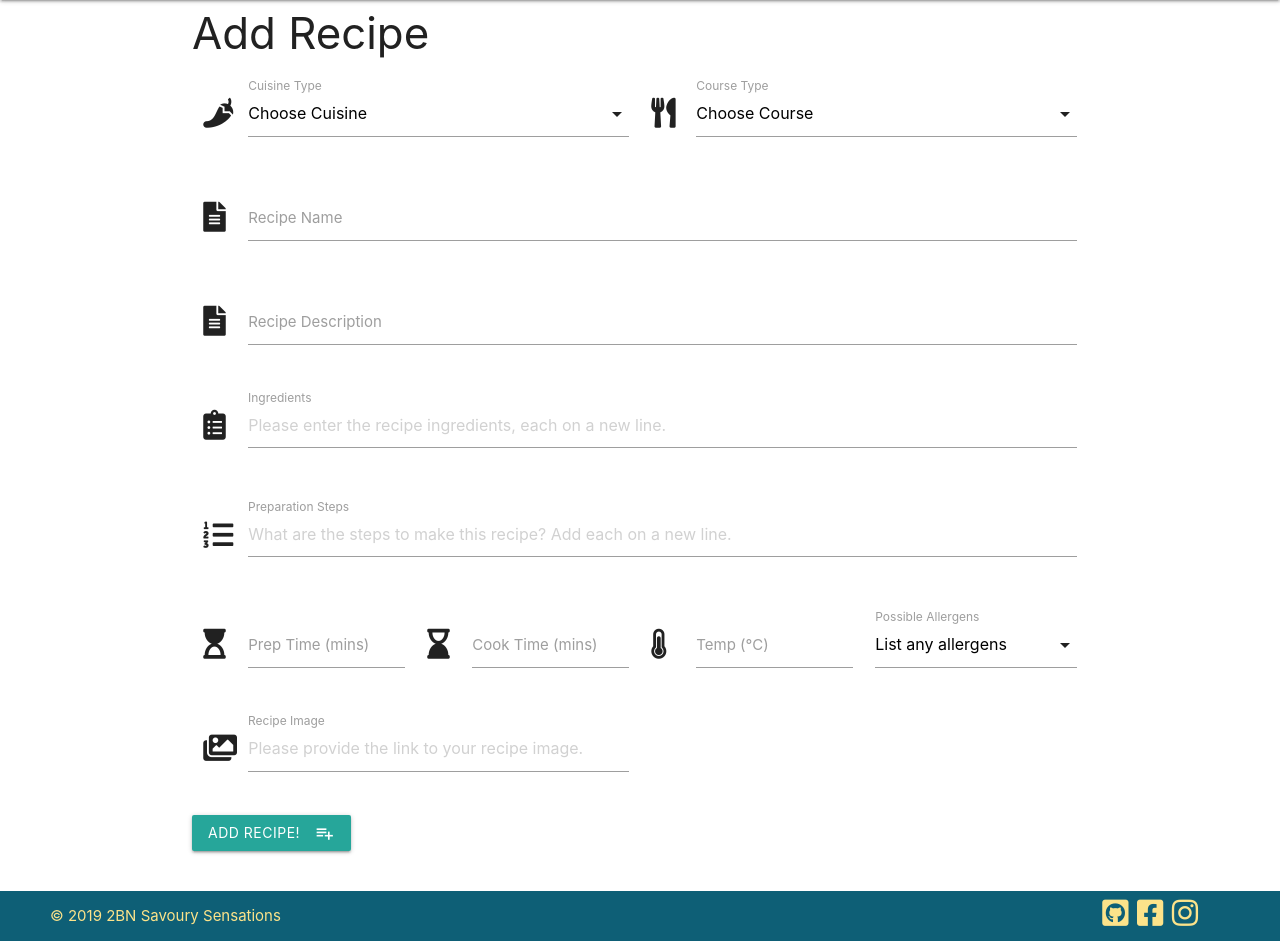
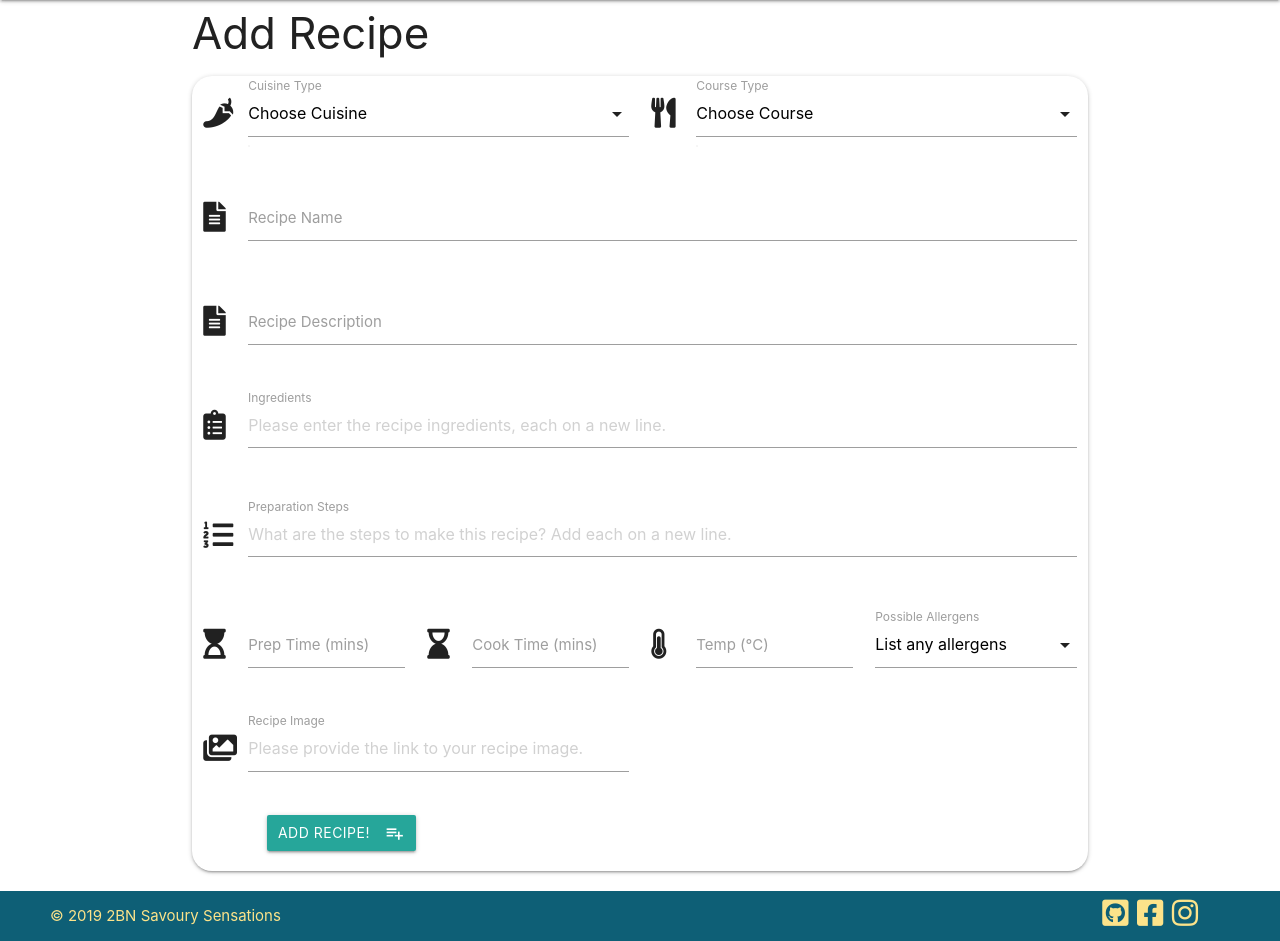
Before and after one commit to 10xOXR/2BN_Savoury_Sensations, a Flask app: page /add_recipe in a window 1280 px wide. Shown: the part 64-1005 px from the top of the page. Run offline with Flask 2, Linux system fonts and the light colour scheme; data that the repository does not hold is empty; some libraries are stand-ins or nearby versions.

Commit message:
Add favourite fuctionality and minor styling changes
Added the function for users to add recipes to their favouites
and have this updated in their user record in MongoDB. Minor
styling chnaged to recipe cards.

```diff
--- a/app.py
+++ b/app.py
@@ -43,7 +43,7 @@ def dropdowns(list1, list2, list3):
 
 # Routes
 
-# User Sign-up
+# User Sign-up Page
 @app.route("/signup", methods=["GET", "POST"])
 def signup():
         if request.method == "POST":
@@ -78,7 +78,7 @@ def signup():
 
         return render_template("signup.html")
 
-#User Login
+#User Login Page
 @app.route("/login", methods=["GET", "POST"])
 def login():
         if request.method == "POST":
@@ -101,7 +101,9 @@ def login():
 def profile(username):
         user_img = coll_users.find_one({"username_lower": username})["user_img"]
         user = coll_users.find_one({"username_lower": username})["username"]
-        return render_template("profile.html", image = user_img, username = user)
+        favs = coll_users.find_one({"username_lower": username})["user_favs"]
+        fav_rec = coll_recipes.find({"_id": { "$in" : favs}})
+        return render_template("profile.html", image = user_img, username = user, favs = fav_rec)
 
 # User Logout
 @app.route("/logout")
@@ -109,6 +111,8 @@ def logout():
         session.pop("user")
         return redirect(url_for("show_recipes"))
 
+
+# Show All Recipes Page
 @app.route("/")
 @app.route("/show_recipes/skip:<skip>")
 def show_recipes(skip = 0):
@@ -131,6 +135,7 @@ def show_recipes(skip = 0):
         return render_template("showrecipes.html", recipes = sort, total_recipes = total_recipes, count = count, skip = int(skip),
                                 skips = skips)
 
+# Add Recipe Page
 @app.route("/add_recipe")
 def add_recipe():
         cuisine = []
@@ -139,6 +144,7 @@ def add_recipe():
         dropdowns(cuisine, course, allergens)
         return render_template("addrecipe.html", cuisine = sorted(cuisine), course = course, allergens = allergens)
 
+# Add Recipe - Insert Recipe Function
 @app.route("/insert_recipe", methods=["POST"])
 def insert_recipe():
         author = coll_users.find_one({"username_lower": session["user"]})["_id"]
@@ -157,19 +163,32 @@ def insert_recipe():
                 "allergens": request.form.getlist("allergens"),
                 "imgUrl": request.form.get("imageUrl"),
                 "author": author,
-                "views": 0
+                "views": 0,
+                "favourites": 0
         }
         insertRecipe = coll_recipes.insert_one(submission)
+        coll_users.update_one({"_id": ObjectId(author)}, {"$push": {"user_recipes": insertRecipe.inserted_id}})
         flash("Thank you! Your recipe has been submitted!")
         return redirect(url_for("recipe_detail", recipe_id = insertRecipe.inserted_id))
 
+# Recipe Detail Page
 @app.route("/recipe_detail/<recipe_id>")
 def recipe_detail(recipe_id):
         recipe_name = coll_recipes.find_one({"_id": ObjectId(recipe_id)})
         author = coll_users.find_one({"_id": ObjectId(recipe_name.get("author"))})["username"]
+        favourite = coll_users.find_one({"_id": ObjectId(recipe_name.get("author"))})["user_favs"]
         coll_recipes.update({"_id": ObjectId(recipe_id)}, {"$inc": {"views": 1}})
-        return render_template("recipedetail.html", recipe = recipe_name, author = author)
+        return render_template("recipedetail.html", recipe = recipe_name, author = author, favourites = favourite)
 
+# Add Favourite Function
+@app.route("/add_favourite/<recipe_id>")
+def add_favourite(recipe_id):
+        user = coll_users.find_one({"username_lower": session["user"]})["_id"]
+        coll_users.update_one({"_id": ObjectId(user)}, {"$push": {"user_favs": ObjectId(recipe_id)}})
+        coll_recipes.update({"_id": ObjectId(recipe_id)}, {"$inc": {"favourites": 1}})
+        return redirect(url_for("recipe_detail", recipe_id = recipe_id))
+
+# Update Recipe Page
 @app.route("/update_recipe/<recipe_id>")
 def update_recipe(recipe_id):
         cuisine = []
@@ -181,6 +200,7 @@ def update_recipe(recipe_id):
         return render_template("updaterecipe.html", selected_recipe = selected_recipe, cuisine = sorted(cuisine),
                                 course = course, allergens = allergens, steps = steps)
 
+# Update Recipe - Insert Update Function
 @app.route("/insert_update/<recipe_id>", methods=["POST"])
 def insert_update(recipe_id):
         recipe = coll_recipes.find_one({"_id": ObjectId(recipe_id)})
@@ -188,7 +208,8 @@ def insert_update(recipe_id):
         prepSteps = request.form.get("prepSteps").splitlines()
         author = recipe.get("author")
         currentViews = recipe.get("views")
-        coll_recipes.update({"_id": ObjectId(recipe_id)}, {
+        currentFavs = recipe.get("favourites")
+        coll_recipes.update_one({"_id": ObjectId(recipe_id)}, {
                 "cuisineType": request.form.get("cuisineType"),
                 "courseType": request.form.get("courseType"),
                 "recipeName": request.form.get("recipe_name"),
@@ -201,27 +222,23 @@ def insert_update(recipe_id):
                 "allergens": request.form.getlist("allergens"),
                 "imgUrl": request.form.get("imageUrl"),
                 "author": author,
-                "views": currentViews
+                "views": currentViews,
+                "favourites": currentFavs
         })
         flash("Thank you! Your update has been submitted!")
         return redirect(url_for("recipe_detail", recipe_id = recipe_id))
 
+# Delete Recipe Function
 @app.route("/delete_recipe/<recipe_id>")
 def delete_recipe(recipe_id):
+        user = coll_users.find_one({"username_lower": session["user"]})["_id"]
         coll_recipes.remove({"_id": ObjectId(recipe_id)})
+        coll_users.update_one({"_id": ObjectId(user)}, {"$pull": {"user_recipes": ObjectId(recipe_id)}})
         return redirect(url_for("show_recipes"))
 
-@app.route("/search")
-def search():
-        cuisine = []
-        course = []
-        allergens = []
-        dropdowns(cuisine, course, allergens)
-        return render_template("searchrecipes.html", cuisine = sorted(cuisine), course = course,
-                                allergens = allergens)
-
+# Search Page
 @app.route("/search_recipes/skip:<skip>", methods=["GET", "POST"])
-def search_recipes(skip):
+def search_recipes(skip = 0):
         cuisine = []
         course = []
         allergens = []
--- a/static/css/main.css
+++ b/static/css/main.css
@@ -7,6 +7,7 @@ body {
   -webkit-box-direction: normal;
       -ms-flex-direction: column;
           flex-direction: column;
+  position: relative;
 }
 
 i {
--- a/static/css/main.scss
+++ b/static/css/main.scss
@@ -2,6 +2,7 @@ body {
     display: flex;
     min-height: 100vh;
     flex-direction: column;
+    position: relative;
 }
 
 i {
--- a/static/js/scripts.js
+++ b/static/js/scripts.js
@@ -1,10 +1,12 @@
 $(document).ready(function () {
 
-    $('.materialboxed').materialbox();
-    $('select').formSelect();
     $('.collapsible').collapsible();
     $('.modal').modal();
     $('.sidenav').sidenav();
+
+    $('select').formSelect();
+    $(".dropdown-trigger").dropdown();
+    $("select[required]").css({display: "block", height: 0, padding: 0, width: 0, position: 'absolute'});
 
     $('form .pageskip').on({
         click: function (event) {
--- a/templates/addrecipe.html
+++ b/templates/addrecipe.html
@@ -12,13 +12,13 @@
     </h5>
 
     <h3>Add Recipe</h3>
-
+    <div class="card">
         <div class="row">
             <form action="{{ url_for('insert_recipe') }}" method="POST" class="col s12">
                 <div class="row">
                     <div class="input-field col s12 m6">
                         <i class="fas fa-pepper-hot prefix"></i>
-                    <select id="cuisineType" name="cuisineType">
+                        <select id="cuisineType" name="cuisineType" required>
                             <option value="" disabled selected>Choose Cuisine</option>
                             {% for item in cuisine %}
                             <option value="{{ item }}">{{ item }}</option>
@@ -28,7 +28,7 @@
                     </div>
                     <div class="input-field col s12 m6">
                         <i class="fas fa-utensils prefix"></i>
-                    <select id="courseType" name="courseType">
+                        <select id="courseType" name="courseType" class="validate" required>
                             <option value="" disabled selected>Choose Course</option>
                             {% for item in course %}
                             <option value="{{ item }}">{{ item }}</option>
@@ -40,47 +40,47 @@
                 <div class="row">
                     <div class="input-field col s12">
                         <i class="fas fa-file-alt prefix"></i>
-                    <input id="recipe_name" name="recipe_name" type="text" class="validate">
+                        <input id="recipe_name" name="recipe_name" type="text" class="validate" required>
                         <label for="recipe_name">Recipe Name</label>
                     </div>
                 </div>
                 <div class="row">
                     <div class="input-field col s12">
                         <i class="fas fa-file-alt prefix"></i>
-                    <input id="recipeDesc" name="recipeDesc" type="text" class="validate">
+                        <input id="recipeDesc" name="recipeDesc" type="text" class="validate" required>
                         <label for="recipeDesc">Recipe Description</label>
                     </div>
                 </div>
                 <div class="row">
                     <div class="input-field col s12">
                         <i class="fas fa-clipboard-list prefix"></i>
-                    <textarea name="ingredients" id="ingredients" class="materialize-textarea"
-                        placeholder="Please enter the recipe ingredients, each on a new line."></textarea>
+                        <textarea name="ingredients" id="ingredients" class="materialize-textarea validate"
+                            placeholder="Please enter the recipe ingredients, each on a new line." required></textarea>
                         <label for="ingredients">Ingredients</label>
                     </div>
                 </div>
                 <div class="row">
                     <div class="input-field col s12">
                         <i class="fas fa-list-ol prefix"></i>
-                    <textarea name="prepSteps" id="prepSteps" class="materialize-textarea"
-                        placeholder="What are the steps to make this recipe? Add each on a new line."></textarea>
+                        <textarea name="prepSteps" id="prepSteps" class="materialize-textarea validate"
+                            placeholder="What are the steps to make this recipe? Add each on a new line." required></textarea>
                         <label for="prepSteps">Preparation Steps</label>
                     </div>
                 </div>
                 <div class="row">
                     <div class="input-field col s12 m6 l3">
                         <i class="fas fa-hourglass-start prefix"></i>
-                    <input id="prepTime" name="prepTime" type="number" class="validate">
+                        <input id="prepTime" name="prepTime" type="number" class="validate" required>
                         <label for="prepTime">Prep Time (mins)</label>
                     </div>
                     <div class="input-field col s12 m6 l3">
                         <i class="fas fa-hourglass-end prefix"></i>
-                    <input id="cookTime" name="cookTime" type="number" class="validate">
+                        <input id="cookTime" name="cookTime" type="number" class="validate" required>
                         <label for="cookTime">Cook Time (mins)</label>
                     </div>
                     <div class="input-field col s12 m6 l3">
                         <i class="fas fa-thermometer-three-quarters prefix"></i>
-                    <input id="temp" name="temp" type="number" class="validate">
+                        <input id="temp" name="temp" type="number" class="validate" required>
                         <label for="temp">Temp (°C)</label>
                     </div>
                     <div class="input-field col s12 m6 l3">
@@ -102,12 +102,12 @@
                     </div>
                 </div>
                 <div class="row">
-                <button class="btn waves-effect waves-light" type="submit" name="action">Add Recipe!
+                    <button class="btn waves-effect waves-light col offset-s1" type="submit" name="action">Add Recipe!
                         <i class="material-icons right">playlist_add</i>
                     </button>
                 </div>
             </form>
         </div>
-
+    </div>
     {% endblock %}
 </div>
--- a/templates/base.html
+++ b/templates/base.html
@@ -25,13 +25,13 @@
                     <li><a href="{{ url_for('show_recipes') }}">Home</a></li>
                     {% if session.user %}
                     <li><a href="{{ url_for('add_recipe') }}">Add Recipe</a></li>
-                    <li><a href="{{ url_for('search') }}">Search</a></li>
+                    <li><a href="{{ url_for('search_recipes', skip=0) }}">Search</a></li>
                     <li><a href="{{ url_for('profile', username = session.user) }}">Profile</a></li>
                     <li><a href="{{ url_for('logout') }}">Logout</a></li>
                     {% else %}
                     <li><a href="{{ url_for('signup') }}">Sign Up</a></li>
                     <li><a href="{{ url_for('login') }}">Log In</a></li>
-                    <li><a href="{{ url_for('search') }}">Search</a></li>
+                    <li><a href="{{ url_for('search_recipes', skip=0) }}">Search</a></li>
                     {% endif %}
                 </ul>
             </div>
@@ -41,13 +41,13 @@
                 <li><a href="{{ url_for('show_recipes') }}">Home</a></li>
                 {% if session.user %}
                 <li><a href="{{ url_for('add_recipe') }}">Add Recipe</a></li>
-                <li><a href="{{ url_for('search') }}">Search</a></li>
+                <li><a href="{{ url_for('search_recipes', skip=0) }}">Search</a></li>
                 <li><a href="{{ url_for('profile', username = session.user) }}">Profile</a></li>
                 <li><a href="{{ url_for('logout') }}">Logout</a></li>
                 {% else %}
                 <li><a href="{{ url_for('signup') }}">Sign Up</a></li>
                 <li><a href="{{ url_for('login') }}">Log In</a></li>
-                <li><a href="{{ url_for('search') }}">Search</a></li>
+                <li><a href="{{ url_for('search_recipes', skip=0) }}">Search</a></li>
                 {% endif %}
         </ul>
     </header>
--- a/templates/searchrecipes.html
+++ b/templates/searchrecipes.html
@@ -1,7 +1,7 @@
 {% extends "base.html" %}
 {% block content %}
 
-<div class="container-main">
+<div class="card container-main">
     <h3>Search Recipes</h3>
     <div class="row">
         <form id="search" action="{{ url_for('search_recipes', skip=0) }}" method="POST" class="col s12">
```
Also changed, not shown: templates/recipedetail.html (+12 -6 lines), static/img/background.jpg (added), 1 other file. Lines whose indentation alone changed are shown as unchanged.
